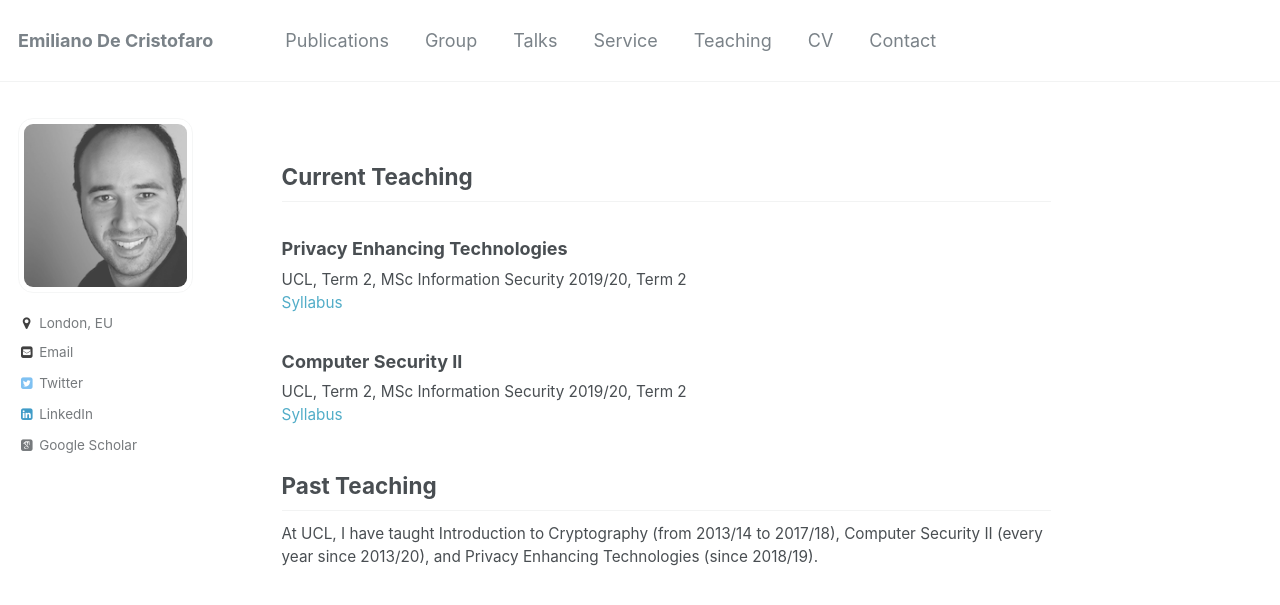
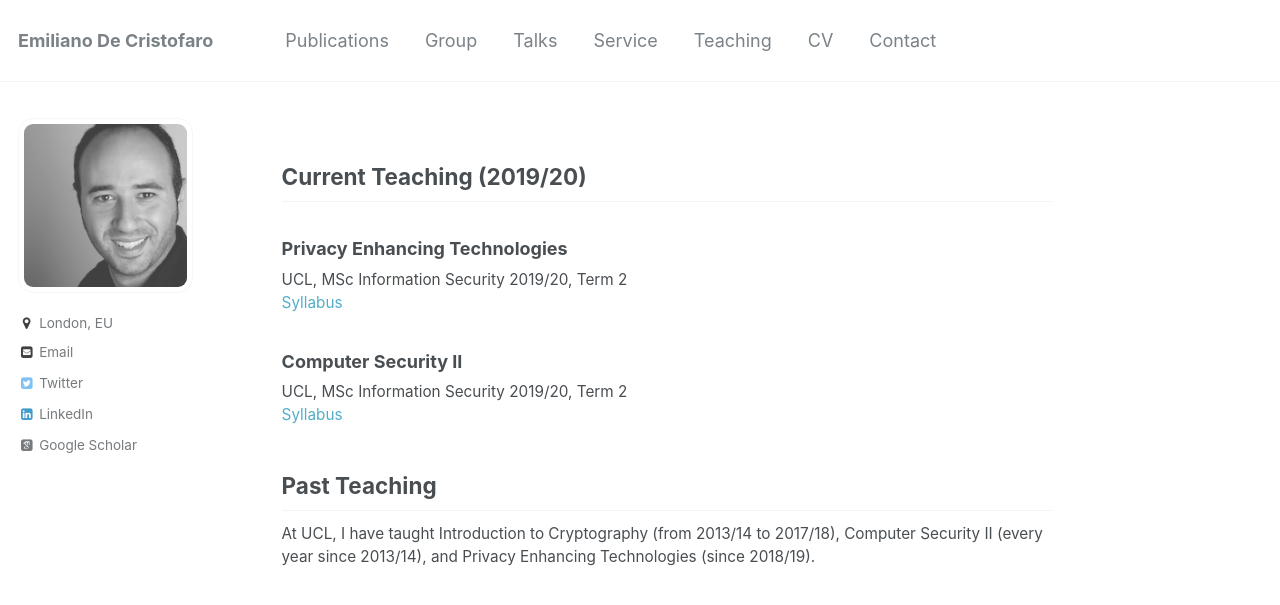
Before and after one commit to emidec/emidec.github.io, a Jekyll site: the page built from _pages/teaching.md, in a window 1280 px wide. Shown: the top 605 px of the page. Built offline with Jekyll 4.4.1, drawn with Linux system fonts in a browser that asks for light colours; some web fonts are replaced.

Commit message:
teaching

```diff
--- a/_pages/teaching.md
+++ b/_pages/teaching.md
@@ -5,17 +5,17 @@ author_profile: true
 
 {% include base_path %}
 
-## Current Teaching
+## Current Teaching (2019/20)
 
 ### Privacy Enhancing Technologies
-UCL, Term 2, MSc Information Security 2019/20, Term 2
+UCL, MSc Information Security 2019/20, Term 2
 [Syllabus](http://www.cs.ucl.ac.uk/1819/a7p/t2/comp0061_privacy_enhancing_technologies/)
 
 
 ### Computer Security II
-UCL, Term 2, MSc Information Security 2019/20, Term 2
+UCL, MSc Information Security 2019/20, Term 2
 [Syllabus](http://www.cs.ucl.ac.uk/1819/a7p/t2/comp0055_computer_security_ii/)
 
 
 ## Past Teaching
-At UCL, I have taught Introduction to Cryptography (from 2013/14 to 2017/18), Computer Security II (every year since 2013/20), and Privacy Enhancing Technologies (since 2018/19).
+At UCL, I have taught Introduction to Cryptography (from 2013/14 to 2017/18), Computer Security II (every year since 2013/14), and Privacy Enhancing Technologies (since 2018/19).
```
